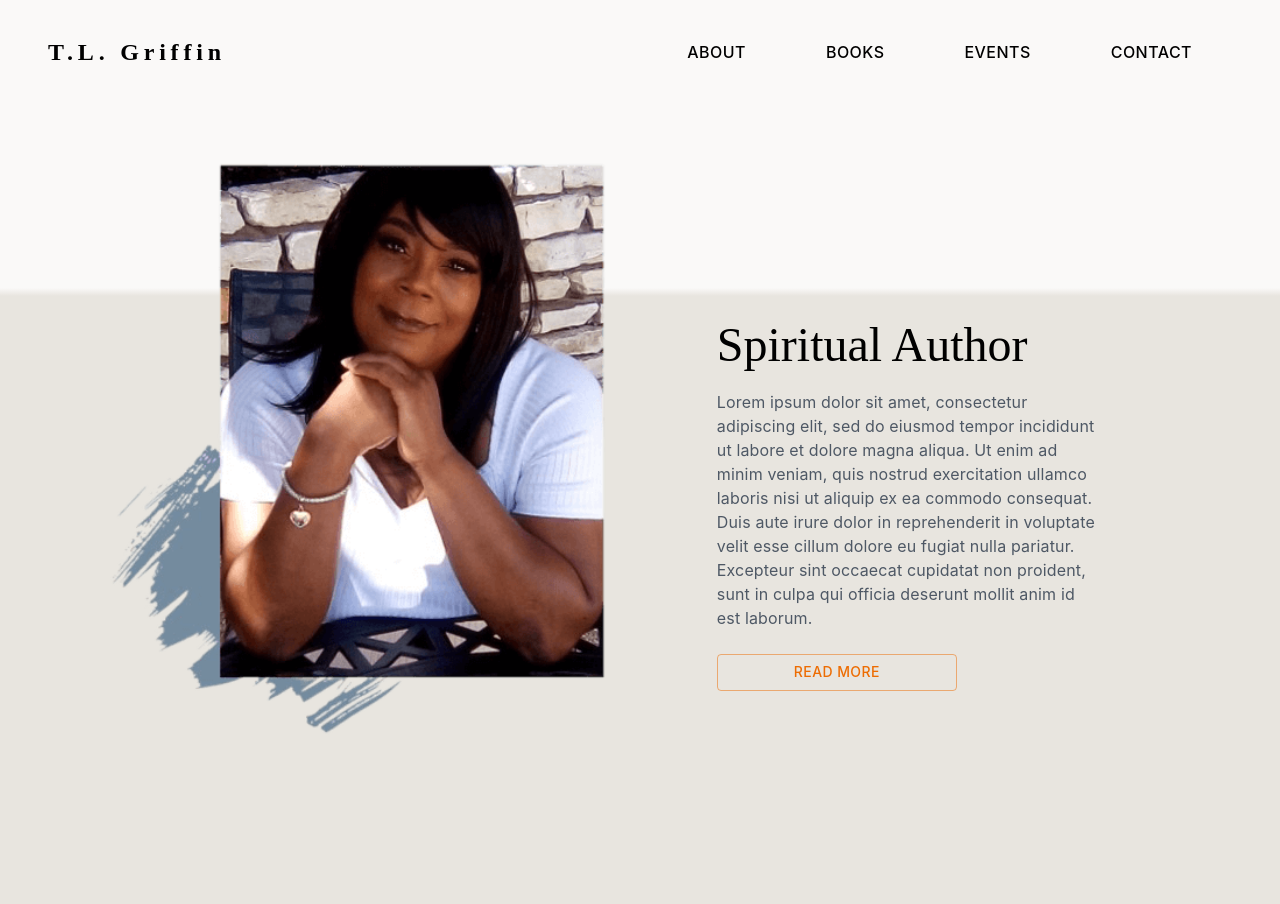
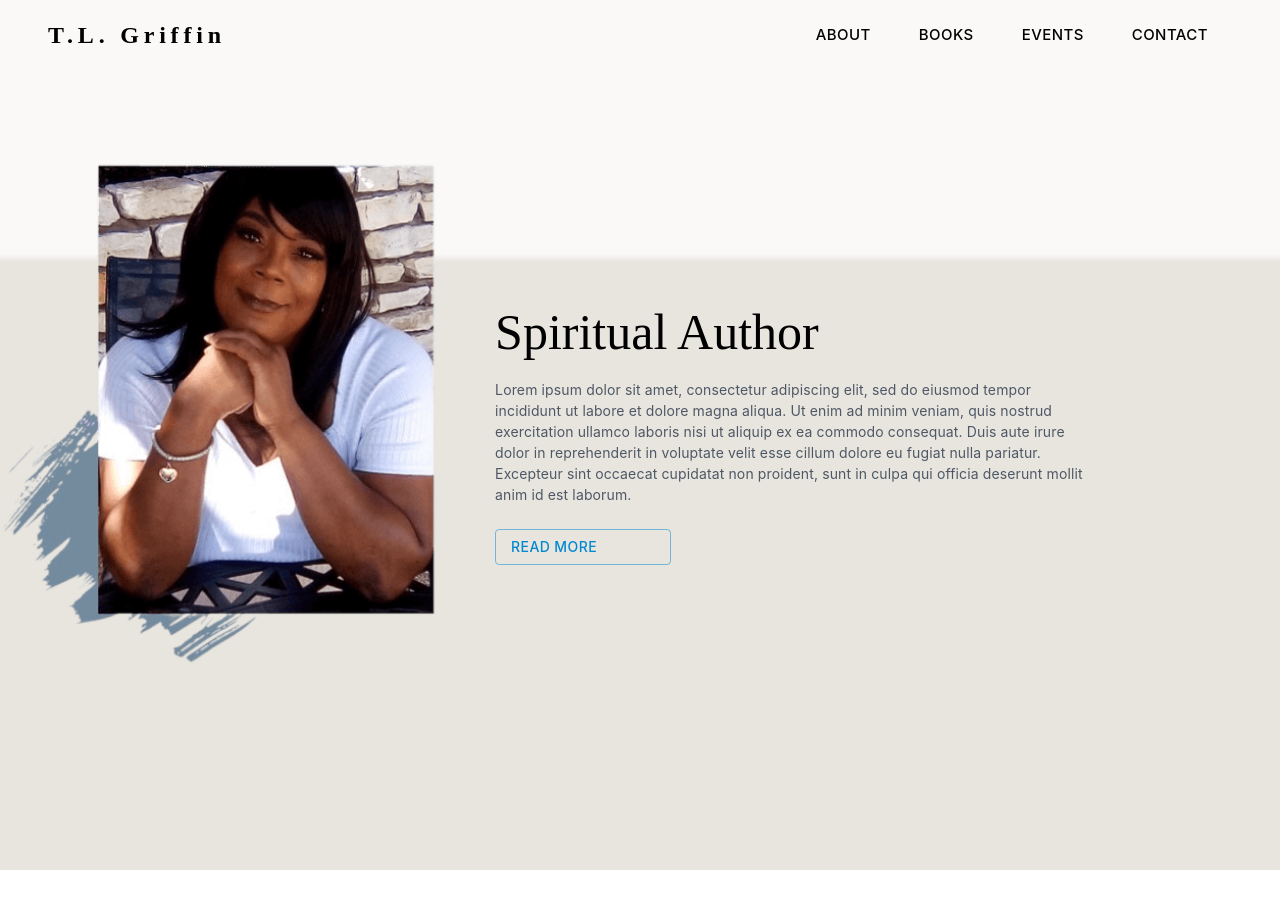
Before and after one commit to ChrisS561/TLGriffinBooks, a React (Create React App) app in the folder tisha-wesbite/: page / in a window 1280 px wide. After the commit the page ends 870 px from the top, so only its background shows below. Built offline with nearby package versions, Linux system fonts and the light colour scheme; the HTML template or start-up script is replaced by a standard one.

Commit message:
finish making the homepage fully responsive

```diff
--- a/tisha-wesbite/src/Components/Navigation/NavBar.js
+++ b/tisha-wesbite/src/Components/Navigation/NavBar.js
@@ -136,10 +136,9 @@ function NavBar() {
 									my: 3,
 									color: 'black',
 									display: 'block',
-									fontSize: 16,
+									fontSize: 15,
 									fontFamily: 'inter',
-									margin: "2rem"
-
+									margin: '1rem',
 								}}
 							>
 								{page}
--- a/tisha-wesbite/src/Pages/AuthorPicture.js
+++ b/tisha-wesbite/src/Pages/AuthorPicture.js
@@ -1,5 +1,4 @@
 import React from 'react';
-import AuthorPic from '../Images/AuntTisha.jpg';
 import AuthorPic1 from '../Images/AuntTisha.png';
 import '../index.css';
 import { Box } from '@mui/material';
@@ -10,30 +9,13 @@ export default function AuthorPicture() {
 		<>
 			<Box
 				sx={{
-					display: { xs: 'none', md: 'flex' },
-					height: '40rem',
-					marginRight: '5rem',
-					marginBottom: "8rem"
+					display: 'flex',
+					height: { xs: '18rem', sm: '30rem', md: '35rem' },
+					marginRight: { md: '2rem' },
+					marginBottom: { md: '8rem' },
 				}}
 			>
-				<img
-					src={AuthorPic1}
-					alt="Profile"
-					loading="lazy"
-				/>
-			</Box>
-			{/* Smaller Screens < 900width */}
-			<Box
-				sx={{
-					display: { xs: 'none', md: 'none' },
-				}}
-			>
-				<img
-					src={AuthorPic1}
-					alt="Profile"
-					className=" author-Picture "
-					loading="lazy"
-				/>
+				<img src={AuthorPic1} alt="Profile" loading="lazy" />
 			</Box>
 		</>
 	);
--- a/tisha-wesbite/src/Pages/Homepage.js
+++ b/tisha-wesbite/src/Pages/Homepage.js
@@ -1,13 +1,9 @@
 import React from 'react';
-import background from '../Images/background.jpg';
-import { Box, Button, ThemeProvider, Typography } from '@mui/material';
+import { Box, Button, Typography } from '@mui/material';
 import '../index.css';
 import AuthorPicture from './AuthorPicture';
 
-
-
 export default function Homepage() {
-
 	//Standard is 1440
 	console.log(window.innerWidth);
 	return (
@@ -23,17 +19,19 @@ export default function Homepage() {
 			<AuthorPicture />
 			<Box
 				sx={{
-					display: { xs: 'none', md: 'inline' },
-					width: '30%',
-					marginRight: '14%',
-					marginBottom: { md: 16, lg: 0 },
+					display: 'block',
+					width: '100vw',
+					marginRight: { xs: 1, sm: 11, md: 15, lg: 24 },
+					marginTop: { sm: 5, lg: 0 },
+					marginBottom: { md: 15, lg: 9 },
 				}}
 			>
 				<Typography
 					variant="h3"
 					sx={{
-						display: { xs: 'none', md: 'flex' },
+						display: 'block',
 						fontFamily: 'Playfair Display',
+						fontSize: { xs: 30, sm: 50 },
 					}}
 					gutterBottom
 				>
@@ -42,11 +40,16 @@ export default function Homepage() {
 				<Typography
 					variant="body1"
 					sx={{
-						display: { xs: 'none', md: 'flex' },
+						display: 'block',
 						textAlign: 'left',
 						alignSelf: 'center',
 						marginBottom: 3,
 						fontFamily: 'inter',
+						fontSize: { xs: 14, sm: '' },
+						position: { xs: 'relative', sm: '' },
+						height: { xs: '200px', sm: '' },
+						overflow: { xs: 'hidden', sm: '' },
+						overflowY: { xs: 'scroll', sm: '' },
 						color: '#4E5865',
 					}}
 					gutterBottom
@@ -59,57 +62,23 @@ export default function Homepage() {
 					pariatur. Excepteur sint occaecat cupidatat non proident, sunt in
 					culpa qui officia deserunt mollit anim id est laborum.
 				</Typography>
-				{/* Large Screens (1200px+) */}
-				<div class="animate__animated animate__headShake animate__delay-5s	5s">
+
+				<div class="animate__animated animate__headShake animate__delay-5s 5s">
 					<Button
 						variant="outlined"
 						href="#About"
-						color="warning"
+						color="info"
 						onClick={() => {
 							alert('click');
 						}}
 						sx={{
-							display: { xs: 'none', md: 'flex' },
-							width: '15rem',
+							display: 'block',
+							width: { xs: '10rem', sm: '15rem', md: '11rem' },
 							fontFamily: 'inter',
 						}}
 					>
 						Read More
 					</Button>
-
-					{/* Smaller Screens */}
-					{/* <Typography
-						variant="body1"
-						sx={{
-							display: { xs: 'flex', md: 'none' },
-							textAlign: 'center',
-							fontFamily: 'inter',
-							// fontSize: { xs: '14px', sm: '16px', md: '18px' }
-						}}
-						gutterBottom
-					>
-						Lorem ipsum dolor sit amet, consectetur adipiscing elit, sed do
-						eiusmod tempor incididunt ut labore et dolore magna aliqua. Ut enim
-						ad minim veniam, quis nostrud exercitation ullamco laboris nisi ut
-						aliquip ex ea commodo consequat. Duis aute irure dolor in
-						reprehenderit in voluptate velit esse cillum dolore eu fugiat nulla
-						pariatur. Excepteur sint occaecat cupidatat non proident, sunt in
-						culpa qui officia deserunt mollit anim id est laborum.
-					</Typography>
-					<Button
-						variant="outlined"
-						href="#about"
-						color="warning"
-						onClick={() => {
-							alert('click');
-						}}
-						sx={{
-							display: { xs: 'flex', md: 'none', lg: 'none' },
-							width: '15rem',
-						}}
-					>
-						Learn More
-					</Button> */}
 				</div>
 			</Box>
 		</div>
--- a/tisha-wesbite/src/index.css
+++ b/tisha-wesbite/src/index.css
@@ -23,10 +23,10 @@ code {
 }
 
 .author-Picture{
- display: flex;
- height: 50%;
+ /* display: flex; */
+ /* height: 30%; */
  margin-left: 14%;
  margin-bottom: 20%;
-
+/* width: fit-content; */
 
 }
```
